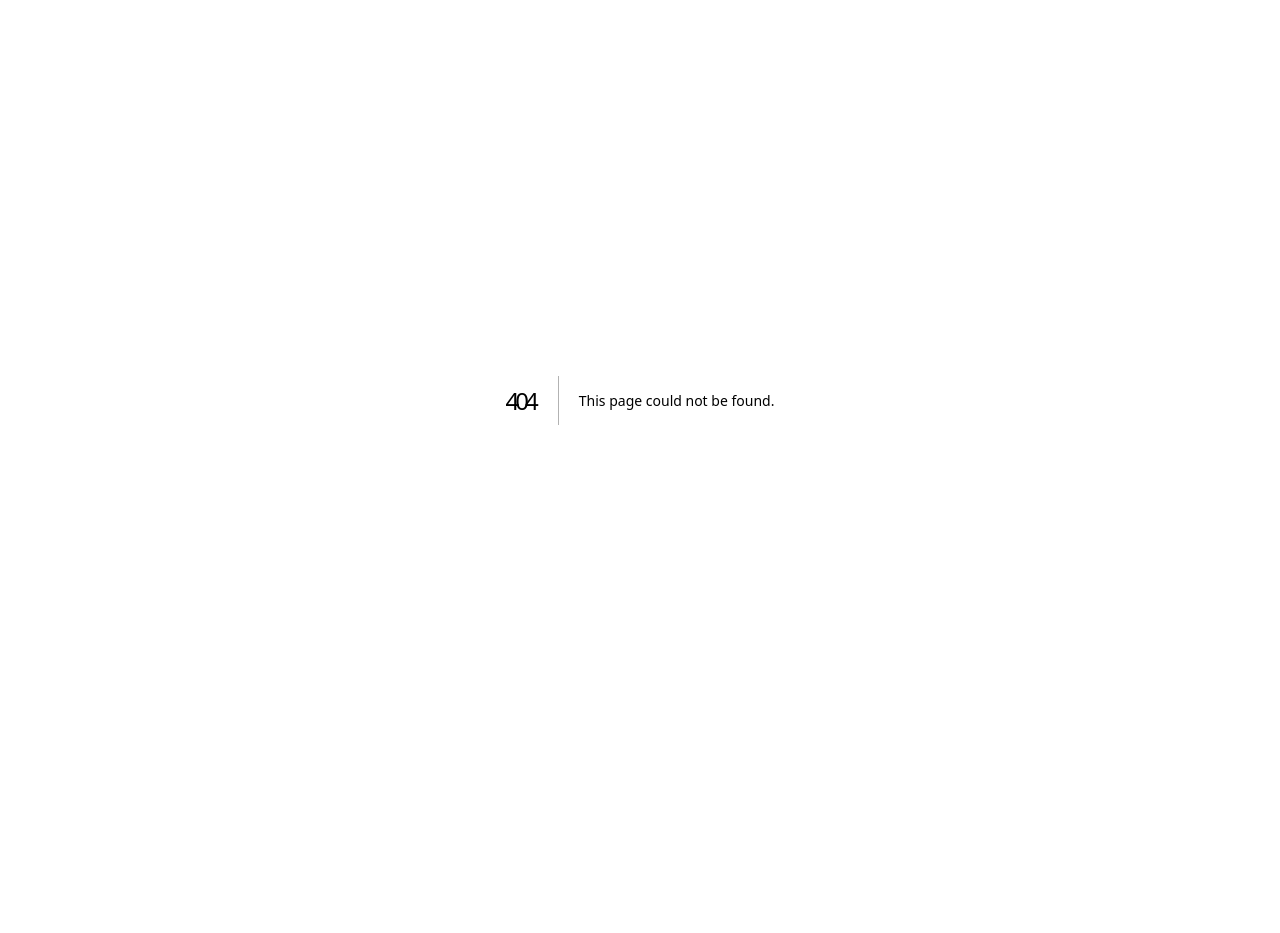
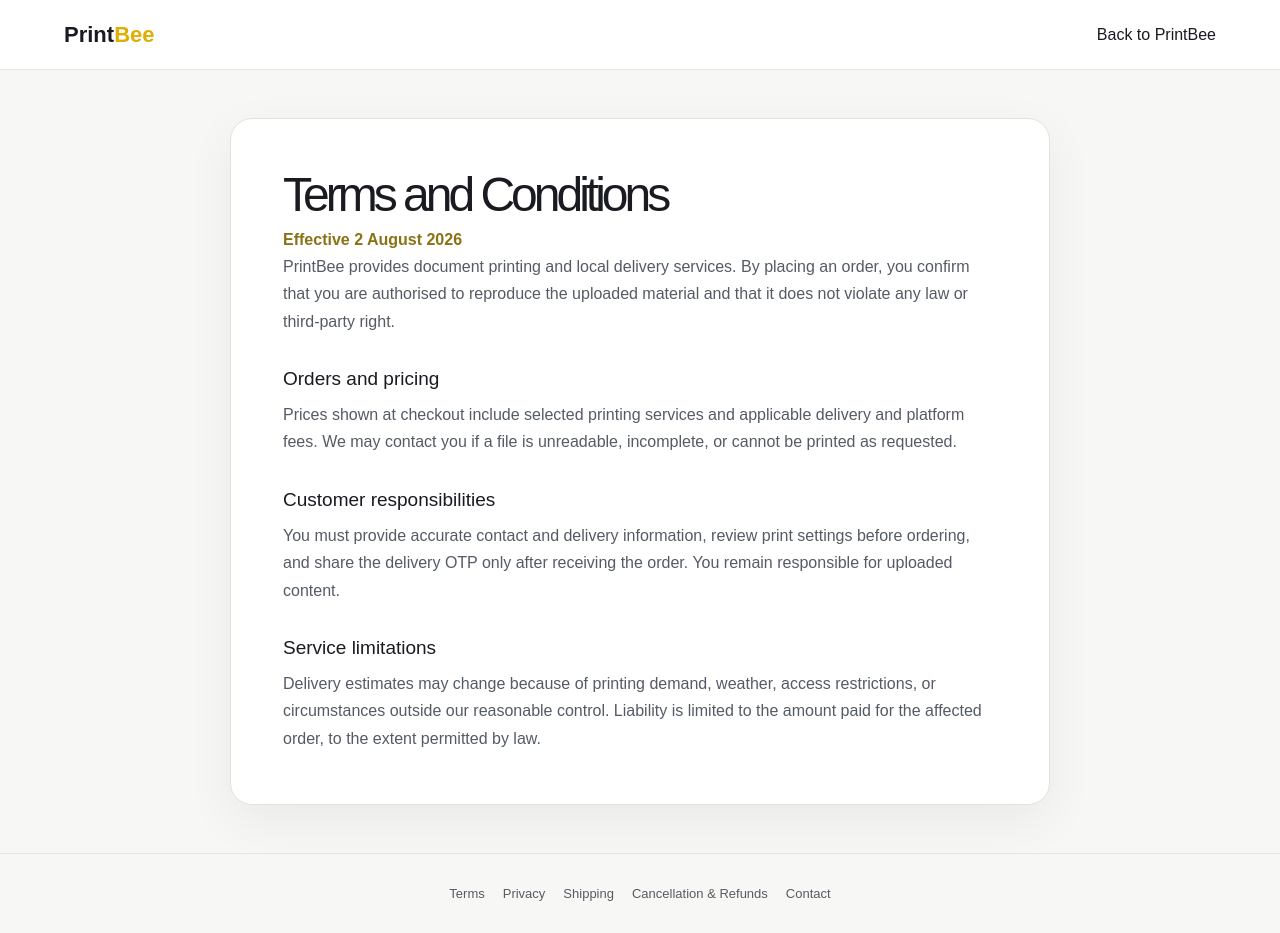
Before and after one commit to Bharat0264/PrintBee, a Next.js app: page /terms in a window 1280 px wide. Before the commit this address had no page. Before the commit the page ends 800 px from the top, so only its background shows below. Built offline with nearby package versions, Linux system fonts and the light colour scheme.

Commit message:
Add Razorpay reviewer login and policy pages

```diff
--- /dev/null
+++ b/app/PolicyPage.tsx
@@ -0,0 +1,5 @@
+import type { ReactNode } from "react";
+const links = [["Terms", "/terms"], ["Privacy", "/privacy-policy"], ["Shipping", "/shipping-policy"], ["Cancellation & Refunds", "/cancellation-refunds"], ["Contact", "/contact"]];
+export default function PolicyPage({ title, children }: { title: string; children: ReactNode }) {
+  return <main className="policy-shell"><header className="policy-header"><a href="/"><strong>Print<span>Bee</span></strong></a><a href="/">Back to PrintBee</a></header><article className="policy-content"><h1>{title}</h1><p className="policy-date">Effective 2 August 2026</p>{children}</article><footer className="policy-footer">{links.map(([label, href]) => <a href={href} key={href}>{label}</a>)}</footer></main>;
+}
--- a/app/PrintBeeApp.tsx
+++ b/app/PrintBeeApp.tsx
@@ -79,6 +79,8 @@ export default function PrintBeeApp({ viewer, supabaseConfig }: { viewer: Viewer
   const [adminOpen, setAdminOpen] = useState(false);
   const [loginOpen, setLoginOpen] = useState(false);
   const [authMessage, setAuthMessage] = useState("");
+  const [reviewerEmail, setReviewerEmail] = useState("");
+  const [reviewerPassword, setReviewerPassword] = useState("");
   const [role, setRole] = useState<string | null>(viewer?.isAdmin ? "ADMIN" : null);
   const [approvalStatus, setApprovalStatus] = useState<string | null>(null);
   const [loginMode, setLoginMode] = useState<"CUSTOMER" | "PARTNER">("CUSTOMER");
@@ -344,6 +346,16 @@ export default function PrintBeeApp({ viewer, supabaseConfig }: { viewer: Viewer
       provider: "google",
       options: { redirectTo: `${window.location.origin}/auth/callback` },
     });
+  };
+
+  const signInWithPassword = async () => {
+    setAuthMessage("");
+    if (!supabase) return setAuthMessage("Authentication is awaiting configuration.");
+    if (!reviewerEmail.trim() || !reviewerPassword) return setAuthMessage("Enter the reviewer email and password.");
+    window.localStorage.setItem("printbee-login-mode", "CUSTOMER");
+    const { error } = await supabase.auth.signInWithPassword({ email: reviewerEmail.trim(), password: reviewerPassword });
+    if (error) return setAuthMessage("The email or password is incorrect.");
+    window.location.reload();
   };
 
   const signOut = async () => {
@@ -1028,6 +1040,7 @@ export default function PrintBeeApp({ viewer, supabaseConfig }: { viewer: Viewer
 
       <footer>
         <div className="footer-brand"><img src="/printbee-logo.png" width={86} height={86} alt="" /><div><strong>Print<span>Bee</span></strong><p>Upload. Print. Delivered.</p></div></div>
+        <nav className="footer-policy-links" aria-label="Policies"><a href="/terms">Terms</a><a href="/privacy-policy">Privacy</a><a href="/shipping-policy">Shipping</a><a href="/cancellation-refunds">Cancellation &amp; Refunds</a><a href="/contact">Contact</a></nav>
         <p>© 2026 PrintBee · Local A4 printing made easy.</p>
       </footer>
 
@@ -1286,9 +1299,13 @@ export default function PrintBeeApp({ viewer, supabaseConfig }: { viewer: Viewer
             <p>Choose how you want to use PrintBee. The same Google email can be used in both modes.</p>
             <button className="google-button" onClick={() => signInWithGoogle("CUSTOMER")}><span>G</span> Login with Google as user</button>
             <button className="partner-button" onClick={() => signInWithGoogle("PARTNER")}><span>G</span> Login with Google as delivery partner</button>
+            <div className="reviewer-login-divider"><span>Website reviewer access</span></div>
+            <label className="checkout-field">Email<input type="email" autoComplete="username" value={reviewerEmail} onChange={(e) => setReviewerEmail(e.target.value)} /></label>
+            <label className="checkout-field">Password<input type="password" autoComplete="current-password" value={reviewerPassword} onChange={(e) => setReviewerPassword(e.target.value)} onKeyDown={(e) => { if (e.key === "Enter") signInWithPassword(); }} /></label>
+            <button className="save-button" onClick={signInWithPassword}>Sign in with email</button>
             {approvalStatus === "PENDING" && <p className="auth-message">Your delivery partner application is awaiting admin verification.</p>}
             {authMessage && <p className="auth-message">{authMessage}</p>}
-            <small>By continuing, you agree to PrintBee’s terms and privacy policy.</small>
+            <small>By continuing, you agree to PrintBee's <a href="/terms">terms</a> and <a href="/privacy-policy">privacy policy</a>.</small>
           </section>
         </div>
       )}
--- /dev/null
+++ b/app/cancellation-refunds/page.tsx
@@ -0,0 +1,2 @@
+import PolicyPage from "../PolicyPage";
+export default function CancellationRefunds() { return <PolicyPage title="Cancellation and Refund Policy"><p>Contact PrintBee promptly to cancel an order. Cancellation is available only before printing or fulfilment has progressed beyond the point where costs have been incurred.</p><h2>Eligible refunds</h2><p>A full or partial refund may be approved for duplicate payment, payment amount errors, failure to fulfil, or a verified printing defect attributable to PrintBee. Change-of-mind requests after printing starts may not be refundable.</p><h2>Customer files and settings</h2><p>Refunds are generally unavailable when the submitted file, page count, colour mode, copies, instructions, contact information, or delivery location supplied by the customer was incorrect.</p><h2>Refund timing</h2><p>Approved refunds are returned through the original payment method where possible. Bank and payment-provider processing times may apply. Contact us with the order number and payment reference.</p></PolicyPage>; }
--- /dev/null
+++ b/app/contact/page.tsx
@@ -0,0 +1,2 @@
+import PolicyPage from "../PolicyPage";
+export default function Contact() { return <PolicyPage title="Contact Us"><p>For order assistance, payment questions, cancellations, refunds, privacy requests, or delivery support, contact PrintBee below.</p><h2>Email</h2><p><a href="mailto:bharathsaipulipati@gmail.com">bharathsaipulipati@gmail.com</a></p><h2>Support information</h2><p>Include your PrintBee order number, registered email address, and a brief explanation. Do not email document files, passwords, delivery OTPs, card details, or other sensitive payment credentials.</p><h2>Response</h2><p>We aim to review requests promptly during normal operating hours. Urgent active-order concerns should include the order number in the subject line.</p></PolicyPage>; }
--- a/app/globals.css
+++ b/app/globals.css
@@ -31,6 +31,22 @@ button { cursor: pointer; }
 .notification-permission-modal p { margin: 0 0 22px; color: #5d626d; line-height: 1.55; }
 .notification-permission-modal .save-button { width: 100%; }
 .notification-later { margin-top: 10px; border: 0; background: transparent; color: #666; text-decoration: underline; }
+.reviewer-login-divider { display: flex; align-items: center; gap: 10px; margin: 18px 0 12px; color: #777; font-size: 11px; text-transform: uppercase; letter-spacing: .08em; }
+.reviewer-login-divider::before, .reviewer-login-divider::after { content: ""; height: 1px; flex: 1; background: #ddd; }
+.policy-shell { min-height: 100vh; background: #f7f7f5; color: #191b20; }
+.policy-header { display: flex; align-items: center; justify-content: space-between; padding: 18px clamp(20px,5vw,72px); border-bottom: 1px solid #e5e5df; background: #fff; }
+.policy-header a { color: inherit; text-decoration: none; }
+.policy-header strong { font-size: 22px; }
+.policy-header strong span { color: #e0ad00; }
+.policy-content { width: min(820px, calc(100% - 40px)); margin: 48px auto; padding: clamp(24px,5vw,52px); border: 1px solid #e3e3dd; border-radius: 22px; background: #fff; box-shadow: 0 16px 50px rgba(0,0,0,.06); }
+.policy-content h1 { margin: 0 0 8px; font-size: clamp(30px,5vw,48px); }
+.policy-content h2 { margin: 30px 0 8px; font-size: 19px; }
+.policy-content p, .policy-content li { color: #555b64; line-height: 1.7; }
+.policy-content .policy-date { color: #8a7216; font-weight: 700; }
+.policy-footer { display: flex; flex-wrap: wrap; justify-content: center; gap: 18px; padding: 30px; font-size: 13px; }
+.policy-footer a { color: #575b62; }
+.footer-policy-links { display: flex; flex-wrap: wrap; justify-content: center; gap: 10px 18px; }
+.footer-policy-links a { color: inherit; font-size: 12px; }
 @keyframes notification-in { from { opacity: 0; transform: translateY(-12px); } }
 
 .topbar {
--- /dev/null
+++ b/app/privacy-policy/page.tsx
@@ -0,0 +1,2 @@
+import PolicyPage from "../PolicyPage";
+export default function Privacy() { return <PolicyPage title="Privacy Policy"><p>PrintBee collects account email, customer name, mobile number, delivery location, order details, payment status, and documents submitted for printing. We use this information to authenticate users, fulfil and deliver orders, provide support, prevent misuse, and maintain transaction records.</p><h2>Document handling</h2><p>Uploaded documents are stored privately and are available only to authorised PrintBee administrators for fulfilment. After OTP-confirmed delivery, document files and their upload records are permanently deleted. Order details are retained for operational, accounting, dispute, and legal purposes.</p><h2>Sharing and security</h2><p>We share only information needed by assigned delivery partners and providers supporting authentication, hosting, storage, and payments. We do not sell personal information.</p><h2>Your choices</h2><p>You may request correction or deletion of eligible personal information by contacting us. Some transaction records may be retained where required for accounting, fraud prevention, or legal compliance.</p></PolicyPage>; }
--- /dev/null
+++ b/app/shipping-policy/page.tsx
@@ -0,0 +1,2 @@
+import PolicyPage from "../PolicyPage";
+export default function Shipping() { return <PolicyPage title="Shipping and Delivery Policy"><p>PrintBee delivers printed orders only to locations displayed as available during checkout. Delivery charges are shown before an order is placed.</p><h2>Processing and delivery</h2><p>Processing begins after confirmation. Timing depends on page count, print options, service availability, and local delivery capacity. Customers can follow progress in My Orders.</p><h2>Handover</h2><p>The assigned delivery partner may contact the customer using the supplied mobile number. The customer should inspect the order and share the six-digit delivery OTP only after receiving it. OTP verification completes delivery and deletes uploaded document files.</p><h2>Delays and failed delivery</h2><p>If delivery cannot be completed because the customer is unavailable or details are incorrect, PrintBee will attempt to contact the customer and arrange the next reasonable step.</p></PolicyPage>; }
--- /dev/null
+++ b/app/terms/page.tsx
@@ -0,0 +1,2 @@
+import PolicyPage from "../PolicyPage";
+export default function Terms() { return <PolicyPage title="Terms and Conditions"><p>PrintBee provides document printing and local delivery services. By placing an order, you confirm that you are authorised to reproduce the uploaded material and that it does not violate any law or third-party right.</p><h2>Orders and pricing</h2><p>Prices shown at checkout include selected printing services and applicable delivery and platform fees. We may contact you if a file is unreadable, incomplete, or cannot be printed as requested.</p><h2>Customer responsibilities</h2><p>You must provide accurate contact and delivery information, review print settings before ordering, and share the delivery OTP only after receiving the order. You remain responsible for uploaded content.</p><h2>Service limitations</h2><p>Delivery estimates may change because of printing demand, weather, access restrictions, or circumstances outside our reasonable control. Liability is limited to the amount paid for the affected order, to the extent permitted by law.</p></PolicyPage>; }
```
